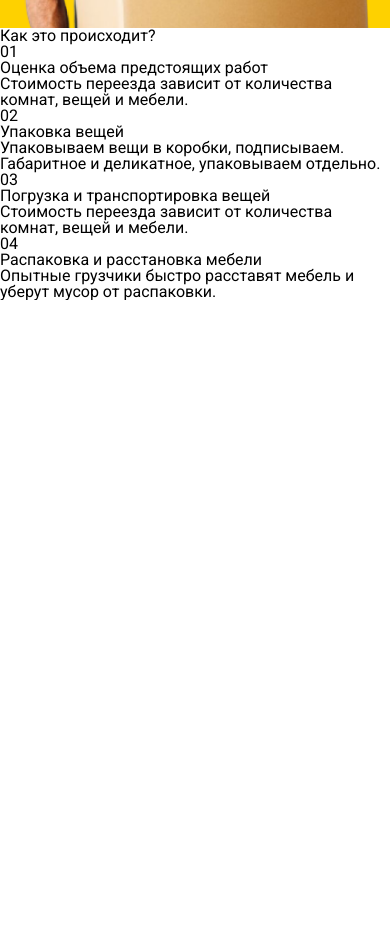
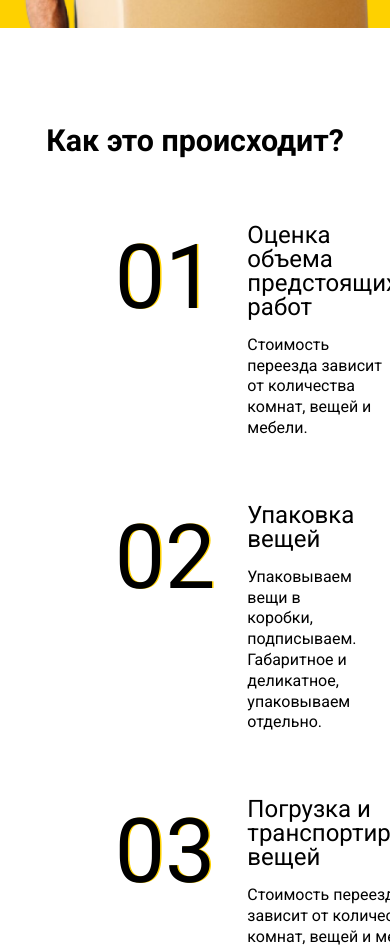
Before and after one commit to pezh2008/test3, a plain HTML site: page index.html in a window 390 px wide. Shown: the part 1129-2080 px from the top of the page. Before the commit the page ends 1429 px from the top, so only its background shows below. Drawn offline with Linux system fonts and the light colour scheme.

Commit message:
CT-2: - test commit

```diff
--- a/css/baner.css
+++ b/css/baner.css
@@ -27,6 +27,7 @@
     justify-content: space-between;
     gap: 2.9rem;
     font-size: 1.1rem;
+
 }
 .header__link {
 
@@ -120,6 +121,7 @@
         display: none;
     }
     .banner__content{
+
         display: block;
     }
     .banner__img {
--- a/css/steps.css
+++ b/css/steps.css
@@ -1,55 +1,127 @@
 
-/*
-.main {
+.steps__contaner {
+    max-width: 72rem;
+    margin: 0 auto;
+    padding: 6rem 1.5rem 0px 1.5rem;
 }
-.contaner-main {
-    max-width: 1200px;
-    margin: 0 auto;
-    padding: 96px 0px 0px 0px;
-}
-.steps {
-}
-.steps-title {
-    display: flex;
-    justify-content: center;
-}
-.steps-subtitle {
+
+.steps__title {
+    text-align: center;
     font-weight: 600;
-    font-size: 30px;
-    line-height: 37px;
+    font-size: 1.9rem;
+    line-height: 2.1rem;
+    margin: 0px 0px 4.1rem 0px;
 
 }
-.steps1-2 {
+
+.steps__content {
     display: flex;
-    justify-content: center;
-
-}
-.steps1 {
+    flex-wrap: wrap;
+    justify-content: space-between;
 
 
 }
-.steps-text1 {
-    font-weight: 300;
-    font-size: 50px;
-    line-height: 61px;
-}
-.steps-text2 {
-    font-weight: 500;
-    font-size: 20px;
-    line-height: 24px;
-}
-.steps-text3 {
-    font-size: 16px;
-    line-height: 21px;
+.step {
+    width: 47%;
+    margin: 0px 0px 4rem 0px;
+    display: flex;
+    gap: 2rem;
+
+
 
 }
-.steps2 {
+
+.step__number {
+    font-weight: 300;
+    font-size: 3.1rem;
+    line-height: 3.8rem;
+    text-shadow: 0.1rem  0px #FED100;;
+
+
 }
-.steps3-4 {
+
+.step__title {
+    font-weight: 31rem;
+    font-size: 1.2rem;
+    line-height: 1.5rem;
+    margin: 0px 0px 1rem 0px ;
+}
+
+.step__text {
+    font-size: 1rem;
+    line-height: 1.2rem;
+}
+
+
+@media( max-width: 860px ){
+    .steps__content{
+        display: flex;
+        flex-direction: column;
+        align-items: center;
+    }
+    .step__number{
+        font-size: 5.6rem;
+        font-weight: 300;
+        line-height: 6.9rem;
+    }
+    .step__title{
+        font-weight: 500;
+        font-size: 1.5rem;
+        list-style: 2rem;
+    }
+    .step__text{
+        font-size: 1rem;
+        line-height: 1.3rem;
+    }
+    }
+@media( max-width: 480px ){
+
+ .steps__content{
+
+
+         }
+
+        .step__number{
+            font-size: 5.6rem;
+            font-weight: 300;
+            line-height: 6.9rem;
+        }
+        .step__title{
+            font-weight: 500;
+            font-size: 1.5rem;
+            list-style: 2rem;
+        }
+        .step__text{
+            font-size: 1rem;
+            line-height: 1.3rem;
+        }
+    }
+
+.test {
     display: flex;
-    justify-content: center;
+    width: 1000px;
+    margin: 0 auto;
+    flex-direction: column;
+    justify-content: space-between;
+    height: 500px;
+    border: 2px solid black;
 }
-.steps3 {
+.test1 {
+    height: 50px;
+    width: 500px;
+    background-color: aqua;
+
 }
-.steps4 {
-} */
+
+.test2 {
+    height: 50px;
+    width: 600px;
+    background-color: rgb(0, 255, 21);
+}
+
+.test3 {
+    height: 50px;
+    width: 300px;
+    background-color: rgb(255, 0, 128);
+
+}
--- a/index.html
+++ b/index.html
@@ -58,37 +58,47 @@
             </div>
 
         </div>
-        <div class="steps">
+
             <div class="steps__contaner">
                 <h1 class="steps__title">Как это происходит?</h1>
-                <div class="steps__subtitle">
-                    <div class="steps__first">
-                        <p class="steps__number">01</p>
-                        <h2 class="first__title">Оценка объема предстоящих работ</h2>
-                        <p class="steps__text">Стоимость переезда зависит от количества комнат, вещей и мебели.</p>
+                <div class="steps__content">
+                    <div class="step">
+                        <p class="step__number">01</p>
+                        <div>
+                        <h2 class="step__title">Оценка объема предстоящих работ</h2>
+                        <p class="step__text">Стоимость переезда зависит от количества комнат, вещей и мебели.</p>
+                    </div>
+                    </div>
+                    <div class="step">
+                        <p class="step__number">02</p>
+                        <div>
+                        <h2 class="step__title">Упаковка вещей</h2>
+                        <p class="step__text">Упаковываем вещи в коробки, подписываем. Габаритное и деликатное,  упаковываем отдельно. </p>
+                        </div>
+                    </div>
+                    <div class="step">
 
+                        <p class="step__number">03</p>
+                        <div>
+                        <h2 class="step__title">Погрузка и транспортировка вещей</h2>
+                        <p class="step__text">Стоимость переезда зависит от количества комнат, вещей и мебели.</p>
+                         </div>
                     </div>
-                    <div class="steps__second">
-                        <p class="steps__number">02</p>
-                        <h2 class="first__title">Упаковка вещей</h2>
-                        <p class="steps__text">Упаковываем вещи в коробки, подписываем. Габаритное и деликатное,  упаковываем отдельно. </p>
-
+                    <div class="step">
+                        <p class="step__number">04</p>
+                        <div>
+                        <h2 class="step__title">Распаковка и расстановка мебели</h2>
+                        <p class="step__text">Опытные грузчики быстро расставят мебель и уберут мусор от распаковки.</p>
                     </div>
-                    <div class="steps__third">
-                        <p class="steps__number">03</p>
-                        <h2 class="first__title">Погрузка и транспортировка вещей</h2>
-                        <p class="steps__text">Стоимость переезда зависит от количества комнат, вещей и мебели.</p>
-
-                    </div>
-                    <div class="steps__fourth">
-                        <p class="steps__number">04</p>
-                        <h2 class="first__title">Распаковка и расстановка мебели</h2>
-                        <p class="steps__text">Опытные грузчики быстро расставят мебель и уберут мусор от распаковки.</p>
-
                     </div>
                 </div>
             </div>
-        </div>
+            <div class="test">
+                <div class="test1"></div>
+                <div class="test2"></div>
+                <div class="test3"></div>
+            </div>
+
     </div>
 
 
```
